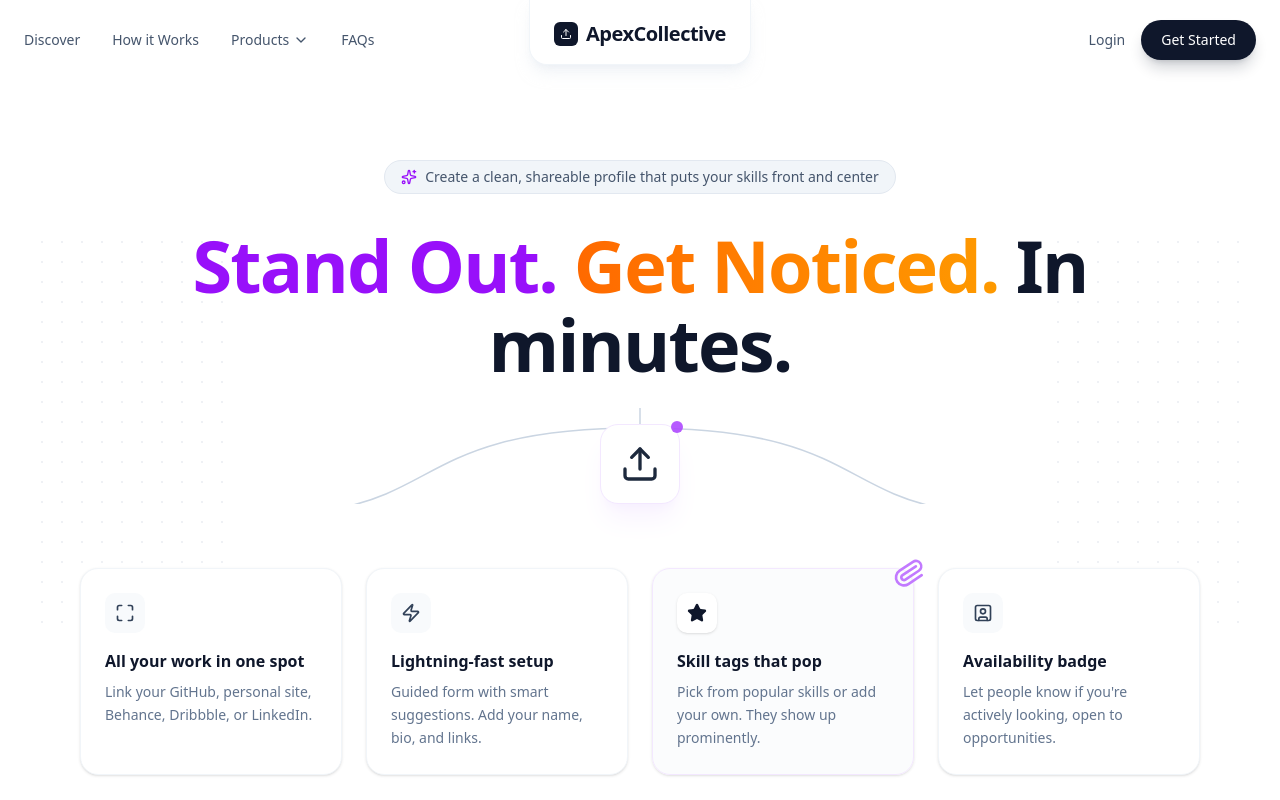
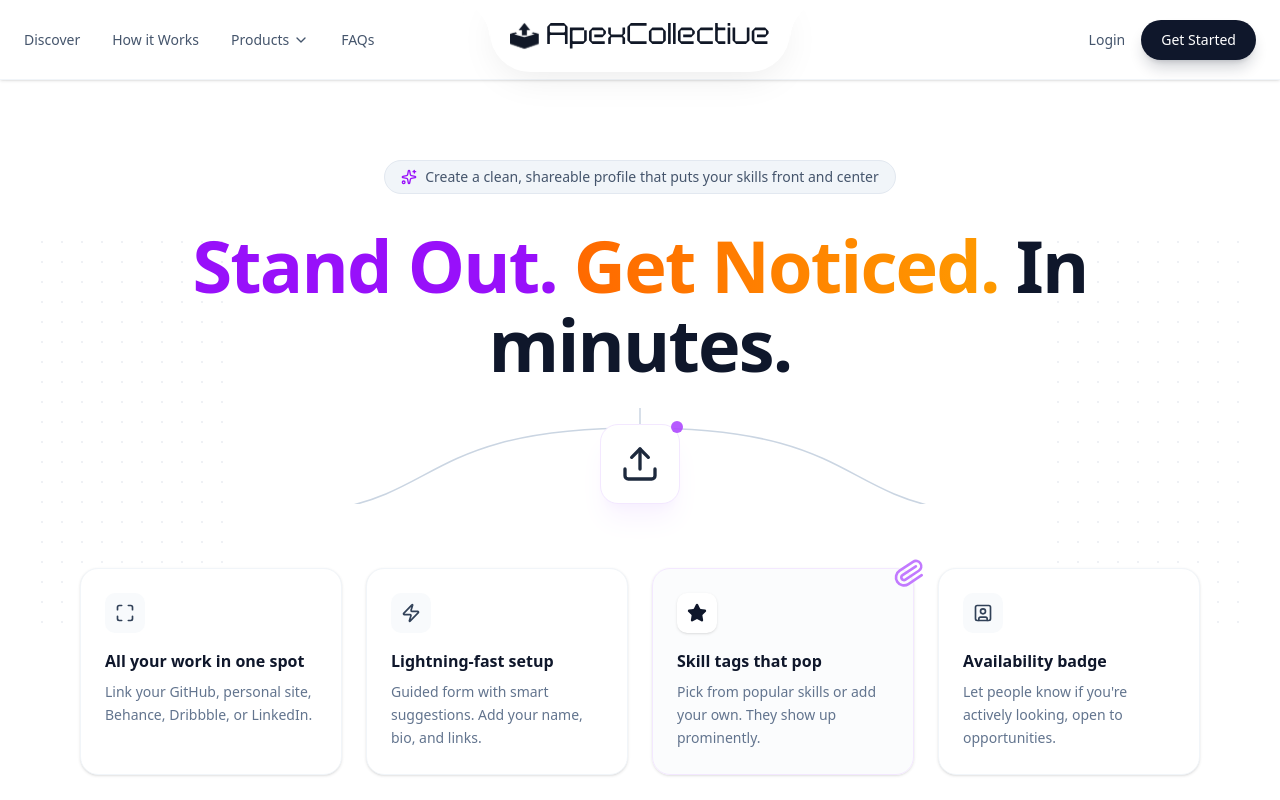
Before and after one commit to Apex-Collective/Axia-Hackathon, a React (Vite) app in the folder Frontend/: page / in a window 1280 px wide. Shown: the top 800 px of the page. Built offline with nearby package versions, Linux system fonts and the light colour scheme.

Commit message:
re-designed navbar

```diff
--- a/Frontend/src/routes/_index.tsx
+++ b/Frontend/src/routes/_index.tsx
@@ -183,12 +183,14 @@ export default function HomePage() {
         <link rel="icon" type="image/svg+xml" href="/images/Logo.svg" />
       </Helmet>
 
-      {/* --- FIXED NAVIGATION --- */}
-      {/* Changed to Grid Layout to prevent center logo from overlapping links */}
-      <nav className="fixed top-0 left-0 right-0 z-50 px-6 h-20 w-full bg-white/90 backdrop-blur-md border-b border-transparent">
-        <div className="max-w-7xl mx-auto h-full grid grid-cols-2 md:grid-cols-3 items-center">
+
+      <nav className="fixed top-0 left-0 right-0 z-50 px-6 h-20 w-full pointer-events-none">
+        {/* 1. Main Background Bar (Full Width) */}
+        <div className="absolute top-0 left-0 w-full h-full bg-white/90 backdrop-blur-md border-b border-slate-100 shadow-sm pointer-events-auto"></div>
+
+        <div className="max-w-7xl mx-auto h-full grid grid-cols-2 md:grid-cols-3 items-center relative z-20 pointer-events-none">
           {/* Left: Navigation Links */}
-          <div className="hidden md:flex items-center gap-8 text-sm font-medium text-slate-600">
+          <div className="hidden md:flex items-center gap-8 text-sm font-medium text-slate-600 pointer-events-auto">
             <Link
               to="/discover"
               className="hover:text-slate-900 transition-colors"
@@ -210,22 +212,30 @@ export default function HomePage() {
             </Link>
           </div>
 
-          {/* Center: Hanging Logo Card */}
-          {/* Using flex justify-center inside the middle grid column ensures perfect centering */}
-          <div className="flex justify-start md:justify-center relative h-full">
-            <div className="absolute top-0 px-6 pt-5 pb-4 bg-white shadow-lg shadow-slate-200/50 rounded-b-2xl border-x border-b border-slate-100 z-10">
-              <div className="flex items-center gap-2 font-bold text-xl tracking-tight text-slate-900">
-                <div className="w-6 h-6 bg-slate-900 rounded-sm flex items-center justify-center text-white text-xs">
-                  <Upload className="w-3 h-3" />
-                </div>
-                <span className="hidden lg:inline">ApexCollective</span>
-                <span className="lg:hidden">Apex</span>
-              </div>
+          {/* Center: DYNAMIC ISLAND LOGO */}
+          {/* This container hangs down from the top */}
+          <div className="flex justify-start md:justify-center relative h-full pointer-events-none">
+            {/* The Island Shape */}
+            <div className="absolute top-0 h-18 w-65 md:w-75 bg-white rounded-b-[40px] flex items-center justify-center shadow-[0_10px_40px_-10px_rgba(0,0,0,0.1)] pointer-events-auto">
+              {/* Logo Content */}
+
+              <img
+                src="/images/Logo.svg"
+                alt=""
+                className="object-contain size-65"
+              />
+
+              {/* Left Smoothing Connector (The Magic Curve) */}
+              {/* Creates the smooth liquid transition from bar to dip */}
+              <div className="absolute top-0 -left-10 w-10 h-10 bg-[radial-gradient(circle_at_bottom_left,transparent_70%,white_70.5%)]"></div>
+
+              {/* Right Smoothing Connector */}
+              <div className="absolute top-0 -right-10 w-10 h-10 bg-[radial-gradient(circle_at_bottom_right,transparent_70%,white_70.5%)]"></div>
             </div>
           </div>
 
           {/* Right: Auth Buttons */}
-          <div className="flex items-center justify-end gap-4">
+          <div className="flex items-center justify-end gap-4 pointer-events-auto">
             <Link
               to="/auth/login"
               className="text-sm font-medium text-slate-600 hover:text-slate-900 hidden sm:block"
```
